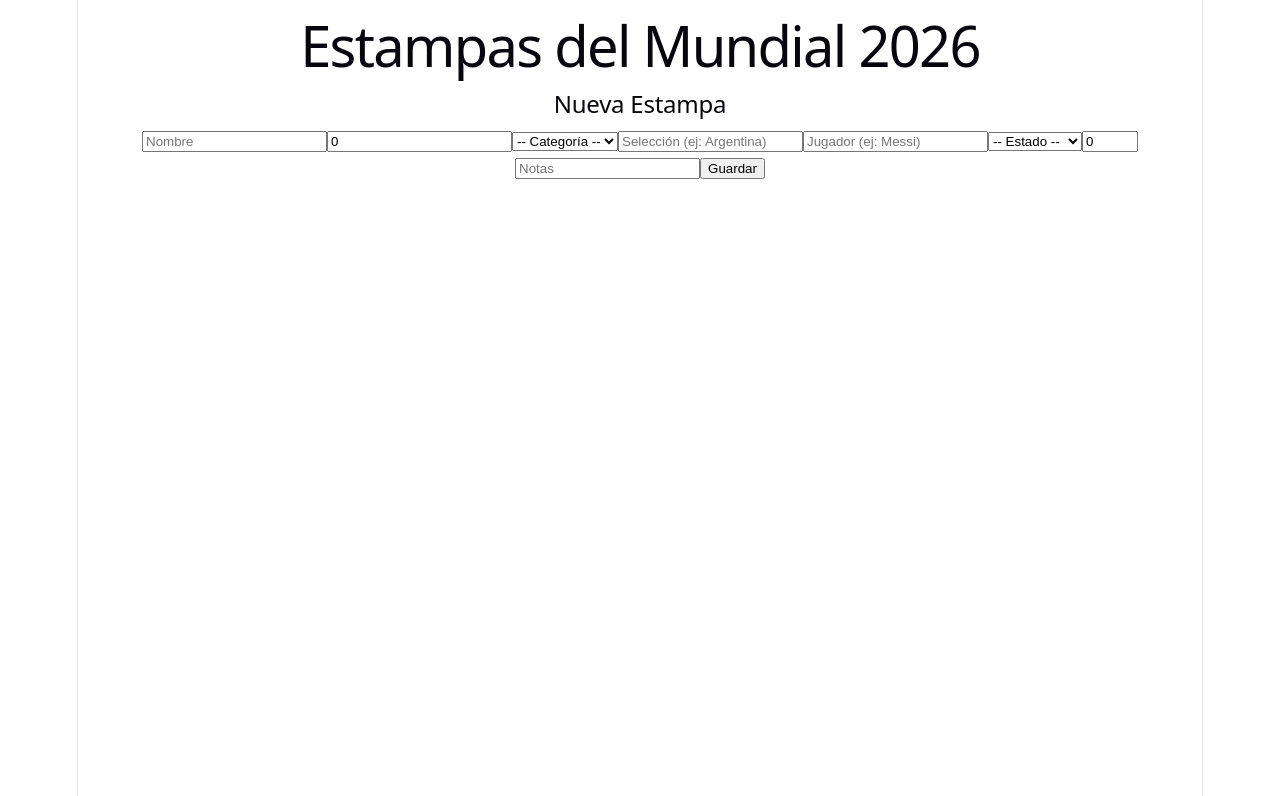
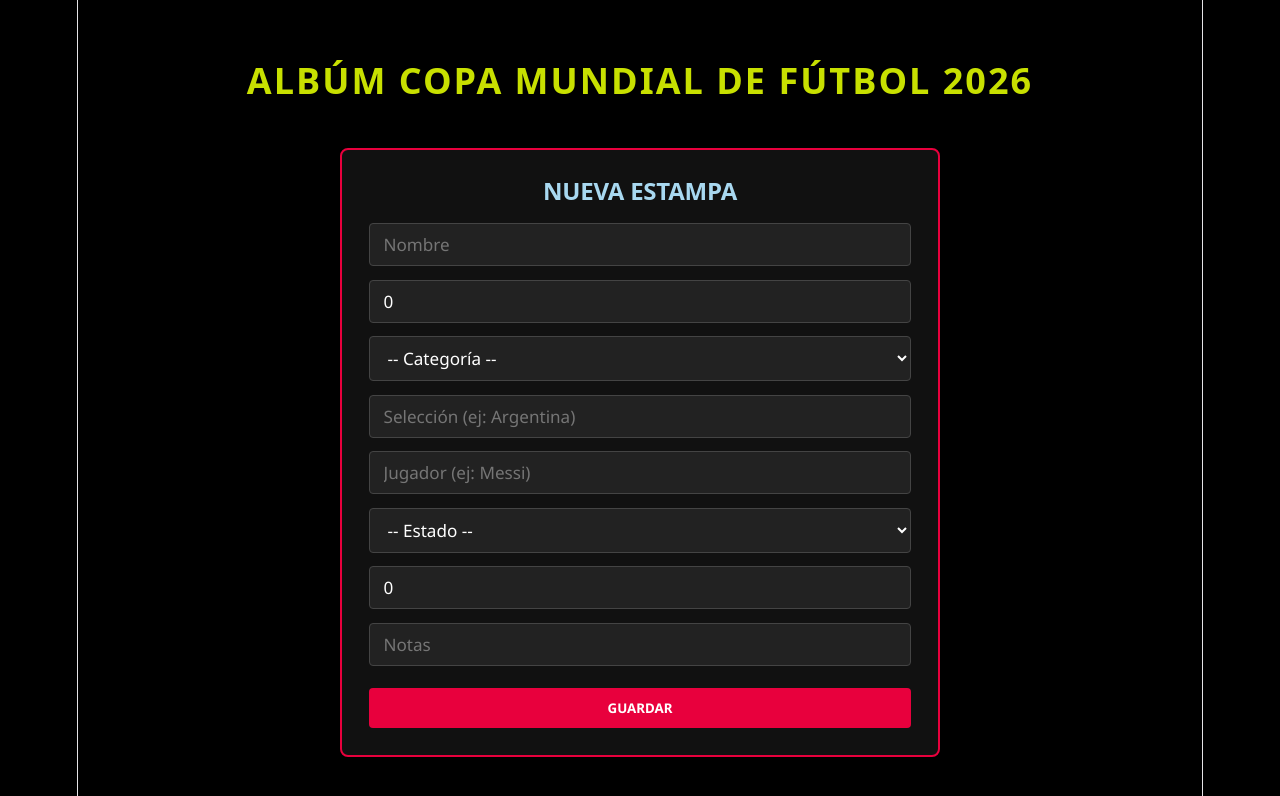
Before and after one commit to bianckaa/sw-proyecto-final, a React app in the folder frontend/: page / in a window 1280 px wide. Shown: the top 796 px of the page. Built offline with nearby package versions, Linux system fonts and the light colour scheme; the HTML template or start-up script is replaced by a standard one.

Commit message:
refactor: labels a los datos de las Cards

```diff
--- a/frontend/src/App.css
+++ b/frontend/src/App.css
@@ -0,0 +1,157 @@
+@import url('https://fonts.googleapis.com/css2?family=Noto+Sans:wght@400;700;900&display=swap');
+
+* {
+  margin: 0;
+  padding: 0;
+  box-sizing: border-box;
+  font-family: 'Noto Sans', sans-serif;
+}
+
+body {
+  background-color: #000000;
+  color: #FFFFFF;
+  min-height: 100vh;
+}
+
+h1 {
+  font-size: 2rem;
+  font-weight: 900;
+  text-transform: uppercase;
+  letter-spacing: 2px;
+  color: #C8E000;
+  text-align: center;
+  padding: 2rem 0 1rem;
+}
+
+h2 {
+  font-weight: 700;
+  text-transform: uppercase;
+  color: #A8D8F0;
+  margin-bottom: 1rem;
+}
+
+/* FORMULARIO */
+.formulario {
+  max-width: 600px;
+  margin: 2rem auto;
+  background: #111111;
+  border: 2px solid #E8003D;
+  border-radius: 8px;
+  padding: 1.5rem;
+}
+
+.formulario input,
+.formulario select,
+.formulario textarea {
+  width: 100%;
+  background: #222222;
+  border: 1px solid #444;
+  color: #FFFFFF;
+  padding: 0.5rem 0.75rem;
+  border-radius: 4px;
+  margin-bottom: 0.75rem;
+  font-size: 0.95rem;
+}
+
+.formulario input:focus,
+.formulario select:focus {
+  outline: none;
+  border-color: #C8E000;
+}
+
+.formulario label {
+  display: block;
+  font-size: 0.8rem;
+  color: #A8D8F0;
+  margin-bottom: 0.25rem;
+  text-transform: uppercase;
+}
+
+/* BOTONES */
+.btn-guardar {
+  background: #E8003D;
+  color: #FFFFFF;
+  border: none;
+  padding: 0.6rem 1.5rem;
+  font-weight: 700;
+  text-transform: uppercase;
+  border-radius: 4px;
+  cursor: pointer;
+  width: 100%;
+  margin-top: 0.5rem;
+}
+
+.btn-guardar:hover {
+  background: #C8E000;
+  color: #000000;
+}
+
+/* COLECCIÓN */
+.coleccion {
+  max-width: 900px;
+  margin: 2rem auto;
+  display: grid;
+  grid-template-columns: repeat(auto-fill, minmax(260px, 1fr));
+  gap: 1rem;
+  padding: 0 1rem;
+}
+
+/* CARD */
+.card {
+  background: #111111;
+  border: 1px solid #333;
+  border-radius: 8px;
+  padding: 1rem;
+  transition: border-color 0.2s;
+}
+
+.card:hover {
+  border-color: #E8003D;
+}
+
+.card p {
+  font-size: 0.9rem;
+  margin-bottom: 0.4rem;
+  color: #CCCCCC;
+}
+
+.card .numero {
+  font-size: 2rem;
+  font-weight: 900;
+  color: #C8E000;
+}
+
+.card .jugador {
+  font-size: 1.1rem;
+  font-weight: 700;
+  color: #FFFFFF;
+}
+
+.card .seleccion {
+  color: #A8D8F0;
+  font-weight: 600;
+}
+
+.btn-eliminar {
+  background: transparent;
+  border: 1px solid #E8003D;
+  color: #E8003D;
+  padding: 0.4rem 0.8rem;
+  border-radius: 4px;
+  cursor: pointer;
+  margin-right: 0.5rem;
+  font-size: 0.8rem;
+}
+
+.btn-editar {
+  background: transparent;
+  border: 1px solid #A8D8F0;
+  color: #A8D8F0;
+  padding: 0.4rem 0.8rem;
+  border-radius: 4px;
+  cursor: pointer;
+  font-size: 0.8rem;
+}
+
+.btn-eliminar:hover { background: #E8003D; color: #fff; }
+.btn-editar:hover { background: #A8D8F0; color: #000; }
--- a/frontend/src/App.jsx
+++ b/frontend/src/App.jsx
@@ -46,7 +46,7 @@ function App() {
 
   return(
     <div>
-      <h1>Estampas del Mundial 2026</h1>
+      <h1>Albúm Copa Mundial de Fútbol 2026</h1>
 
       <Formulario onAgregar={agregarItem}/> {/*Como es componente sin contenido adentro, se puede cerrar en una sola línea*/}
 
--- a/frontend/src/components/Card.jsx
+++ b/frontend/src/components/Card.jsx
@@ -18,7 +18,7 @@ function Card({ item, onEditar, onEliminar }) {
     })
 
     return (
-        <div>
+        <div className="card">
             {editando ? (
                 <>
                     <input
@@ -61,18 +61,18 @@ function Card({ item, onEditar, onEliminar }) {
                 </>
             ) : (
                 <> {/* Fragment: contenedor invisible para no usar div*/}
-                    <p>{item.atributos.numeroEstampa}</p>
-                    <p>{item.atributos.jugador}</p>
-                    <p>{item.atributos.seleccion}</p>
-                    <p>{item.atributos.repetidas}</p>
+                    <p className="numero">#{item.atributos.numeroEstampa}</p>
+                    <p className="jugador">{item.atributos.jugador}</p>
+                    <p className="seleccion">{item.atributos.seleccion}</p>
+                    <p>Repetidas: {item.atributos.repetidas}</p>
 
-                    <p>{item.categoriaId}</p>
-                    <p>{item.puntuacion}</p>
-                    <p>{item.notas}</p>
+                    <p>Categoría: {item.categoriaId}</p>
+                    <p>Puntuación: {item.puntuacion}/10</p>
+                    <p>Notas: {item.notas}</p>
 
                     {/* ()=> se ejecuta solo cuando usuario hace clic */}
-                    <button onClick={() => onEliminar(item.id)}>Eliminar</button>
-                    <button onClick={() => setEditando(true)}>Editar</button>
+                    <button className="btn-eliminar" onClick={() => onEliminar(item.id)}>Eliminar</button>
+                    <button className="btn-editar" onClick={() => setEditando(true)}>Editar</button>
                 </>
             )}
         </div>
--- a/frontend/src/components/Coleccion.jsx
+++ b/frontend/src/components/Coleccion.jsx
@@ -4,7 +4,7 @@ function Coleccion({ items, onEditar, onEliminar }) {
     const itemsActivos = items.filter((item) => item.activo === true)
 
     return (
-    <div>
+    <div className="coleccion">
         {itemsActivos.map((item) => (
         <Card
             key={item.id}
--- a/frontend/src/components/Formulario.jsx
+++ b/frontend/src/components/Formulario.jsx
@@ -64,7 +64,7 @@ function Formulario({ onAgregar }) {
     }
 
     return (
-        <div>
+        <div className="formulario">
             <h2>Nueva Estampa</h2>
             <input name="nombre" value={form.nombre} onChange={percibirCambio} placeholder="Nombre" />
 
@@ -92,7 +92,7 @@ function Formulario({ onAgregar }) {
 
             <input name="notas" value={form.notas} onChange={percibirCambio} placeholder="Notas"></input>
 
-            <button onClick={manejarClick}>Guardar</button>
+            <button className="btn-guardar" onClick={manejarClick}>Guardar</button>
         </div>
     )
 }
```
Also changed, not shown: 1 other file (tests, documents, lock files or other folders).
